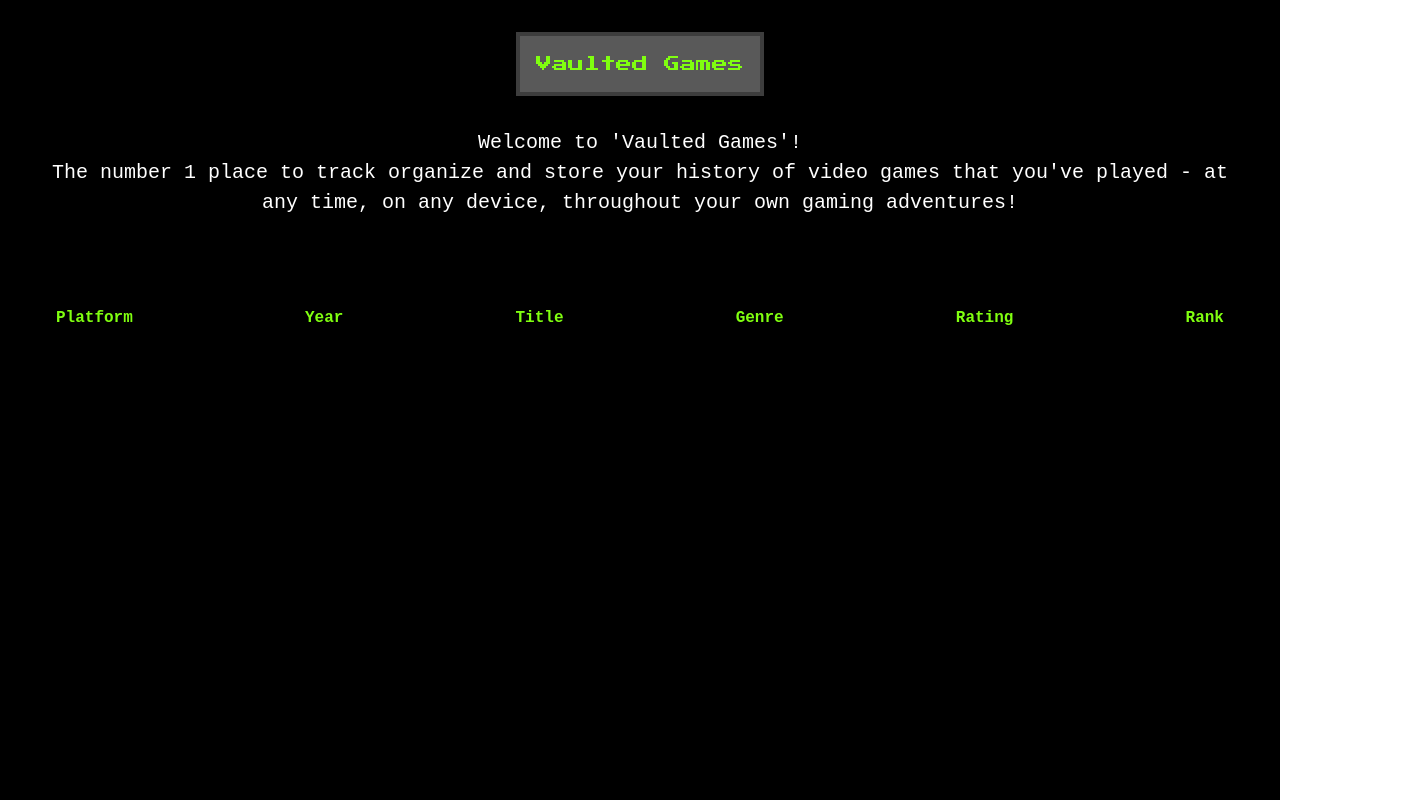
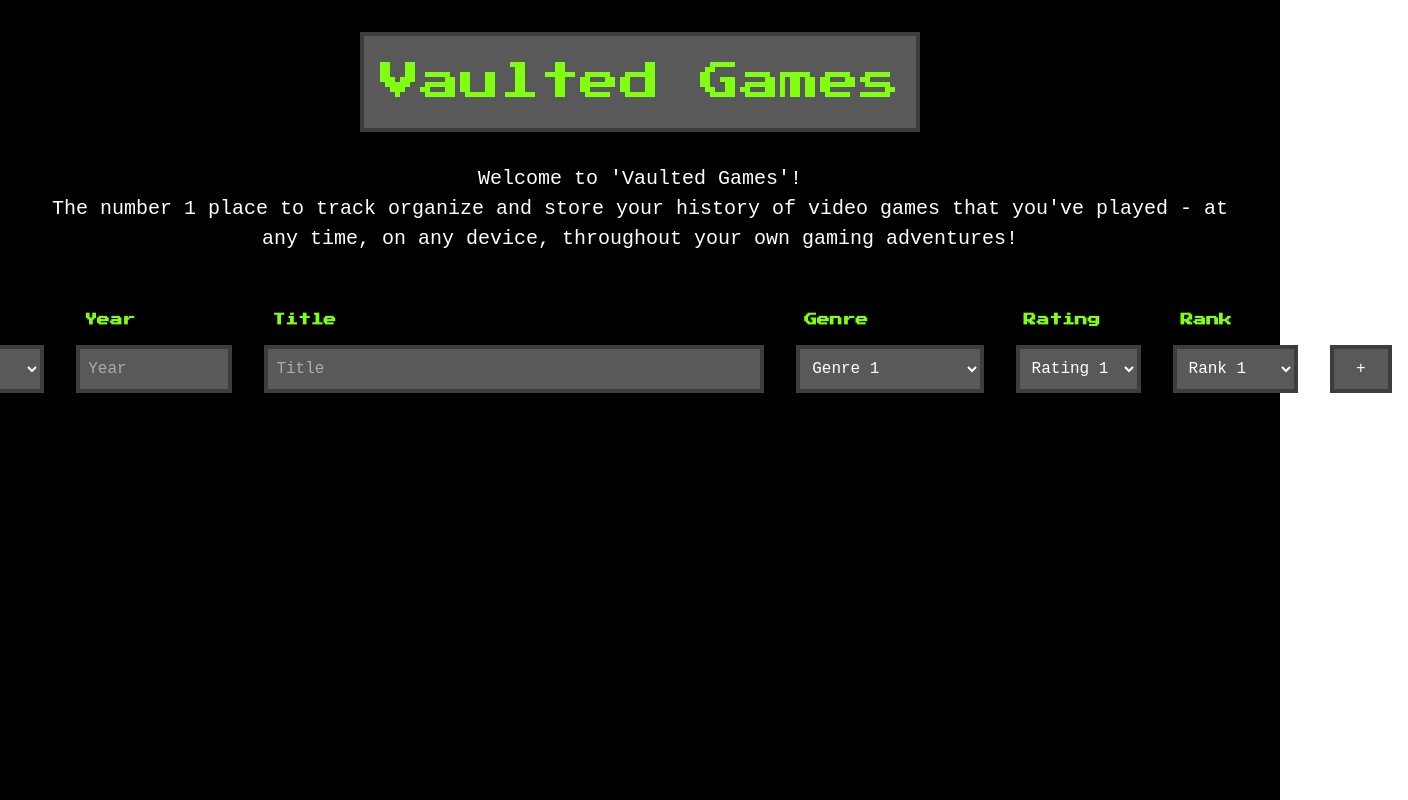
Before and after one commit to Acemeistre/vaulted-games, a React (Vite) app: page / in a window 1280 px wide. Shown: the whole page, 1408 px wide, since content can reach past the window. Built offline with nearby package versions, Linux system fonts and the light colour scheme.

Commit message:
Added grid layout and basic styling for EntryRow component

```diff
--- a/src/Components/EntryBar/EntryBar.css
+++ b/src/Components/EntryBar/EntryBar.css
@@ -1,21 +1,28 @@
 .entry-bar_container {
-    display: flex;
-    flex-direction: column;
-    align-items: center;
     justify-content: center;
-    padding: 3rem;
+    justify-self: center;
+    display: grid;
+    width: 96rem;
+    height: 4rem;
+    column-gap: 2rem;
+    grid-template-columns: 2.5fr 2.5fr 8fr 3fr 2fr 2fr 1fr;
+    grid-template-rows: 2fr 2fr;
+    padding: 1rem;
 }
 
-.entry-bar__header {
-    display: flex;
-    justify-content: space-between;
-    width: 100%;
-    margin-bottom: 1rem;
-}
-
-h2{
+h2 {
+    margin-bottom: .5rem;
+    font-size: .8rem;
     font-weight: bold;
     color: #80FF10;
     padding: 0.5rem;
-    text-align: center;
+    text-align: left;
 }
+
+select, input, button {
+    background-color: #595959;
+    color: white;
+    border: 4px solid #3D3D3D;
+    padding: 0.5rem;
+    width: 100%;
+}
--- a/src/Components/EntryBar/EntryBar.jsx
+++ b/src/Components/EntryBar/EntryBar.jsx
@@ -3,60 +3,34 @@ import './EntryBar.css'
 function EntryBar() {
   return (
     <div className="entry-bar_container">
-        <div className="entry-bar__header">
-            <div className="entry-bar__platform-header">
         <h2>Platform</h2>
-            </div>
-            <div className="entry-bar__year-header">
         <h2>Year</h2>
-            </div>
-            <div className="entry-bar__title-header">
         <h2>Title</h2>
-            </div>
-            <div className="entry-bar__genre-header">
         <h2>Genre</h2>
-            </div>
-            <div className="entry-bar__rating-header">
         <h2>Rating</h2>
-            </div>
-            <div className="entry-bar__rank-header">
         <h2>Rank</h2>
-            </div>
-        </div>
-        <div className="entry-bar__row">
-            <div className="entry-bar__platform-row">
+        <div></div>
         <select>
             <option value="platform1">Platform 1</option>
             <option value="platform2">Platform 2</option>
         </select>
-            </div>
-            <div className="entry-bar__year-row">
-                <input type="number" placeholder="Year" />
-                    <option value="year1">Year 1</option>
-                    <option value="year2">Year 2</option>
-            </div>
+        <input className="entry-bar__year-row" type="number" placeholder="Year" />
         <input className="entry-bar__title-row" type="text" placeholder="Title" />
-            <div className="entry-bar__genre-row">
         <select>
             <option value="genre1">Genre 1</option>
             <option value="genre2">Genre 2</option>
         </select>
-            </div>
-            <div className="entry-bar__rating-row">
         <select>
             <option value="rating1">Rating 1</option>
             <option value="rating2">Rating 2</option>
         </select>
-            </div>
-            <div className="entry-bar__rank-row">
         <select>
             <option value="rank1">Rank 1</option>
             <option value="rank2">Rank 2</option>
         </select>
+        <button className="entry-bar__add-button">+</button>
         </div>
-            <button className="entry-bar__add-button">Add</button>
-        </div>
-    </div>
+
   );
 }
 
--- a/src/Components/Header/Header.css
+++ b/src/Components/Header/Header.css
@@ -8,6 +8,7 @@
 }
 
 .header__title {
+    font-size: 2.5rem;
     display: flex;
     justify-content: center;
     padding: 1rem;
@@ -17,8 +18,8 @@
 }
 
 .header__description {
+    font-size: 1.25rem;
     text-align: center;
-    font-size: 1.25rem;
     color: white;
     margin-top: 2rem;
 }
--- a/src/index.css
+++ b/src/index.css
@@ -4,6 +4,6 @@ body {
   font-family: 'Share Tech Mono', monospace;
 }
 
-h1 {
+h1, h2 {
   font-family: 'Press Start 2P', serif;
 }
```
Lines whose indentation alone changed are shown as unchanged.
